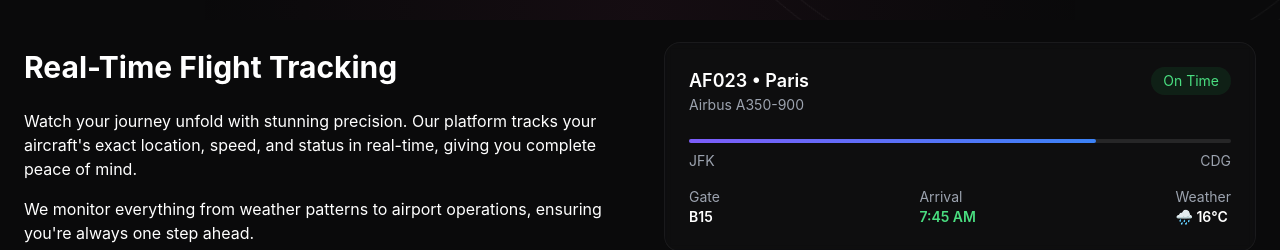
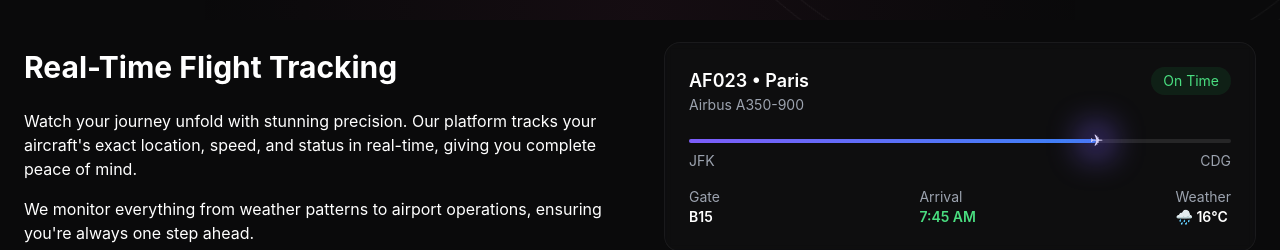
Before and after one commit to Feel-The-AGI/boardandgo-landing-page, a Next.js app: page /features in a window 1280 px wide. Shown: the part 780-1030 px from the top of the page. Built offline with nearby package versions, Linux system fonts and the light colour scheme.

Commit message:
Perfect flight card

```diff
--- a/pages/features.js
+++ b/pages/features.js
@@ -90,7 +90,15 @@ const LiveFlightCard = () => (
     <div className="space-y-4">
       <div className="relative">
         <div className="h-1 bg-white/10 rounded-full">
-          <div className="h-full w-3/4 bg-gradient-to-r from-[#7C5DFA] to-accent-blue rounded-full" />
+          <div className="h-full w-3/4 bg-gradient-to-r from-[#7C5DFA] to-accent-blue rounded-full relative">
+            <div
+              className="absolute -right-2 -top-[11.2px] animate-pulse text-white"
+              style={{ transform: 'rotate(0deg)' }}
+            >
+              ✈
+            </div>
+            <div className="absolute -right-4 top-1/2 -translate-y-1/2 w-8 h-8 bg-[#7C5DFA] blur-lg opacity-50" />
+          </div>
         </div>
         <div className="flex justify-between text-sm text-gray-400 mt-2">
           <span>JFK</span>
```
